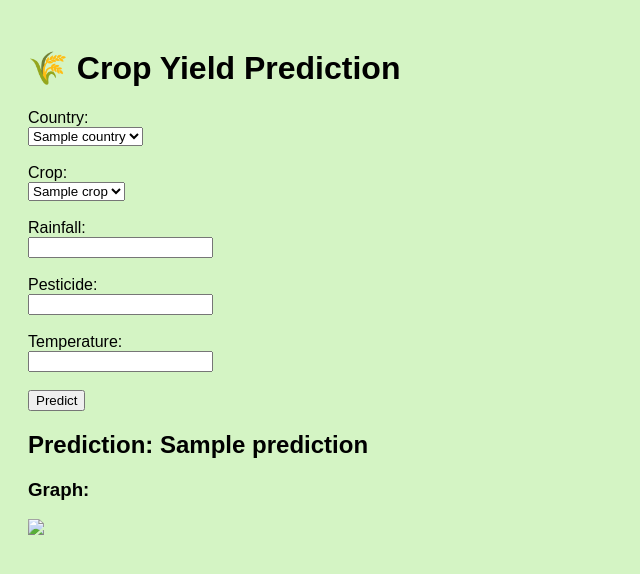
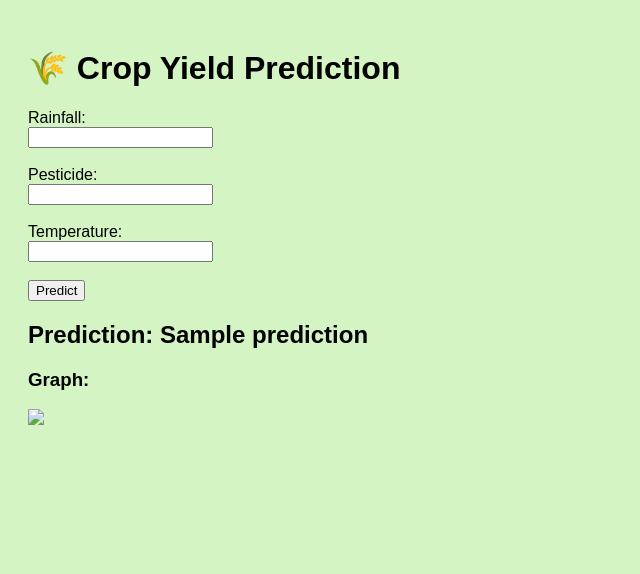
Before and after one commit to harshkabndhbd/crop-yield-prediction, a Flask app: template templates/index.html in a window 1280 px wide. Shown: the top 574 px of the page, without its empty margins (0-640 px from the left). Run offline with Flask 3, Linux system fonts and the light colour scheme; the template is opened without the code that fills it: most values are stand-ins (such as "Sample title", 1, 10 or a date in 2020).

Commit message:
final working fix

```diff
--- a/templates/index.html
+++ b/templates/index.html
@@ -8,20 +8,6 @@
     <h1>🌾 Crop Yield Prediction</h1>
 
     <form action="/predict" method="POST">
-
-        <label>Country:</label><br>
-        <select name="country" required>
-            {% for c in countries %}
-            <option value="{{c}}">{{c}}</option>
-            {% endfor %}
-        </select><br><br>
-
-        <label>Crop:</label><br>
-        <select name="crop" required>
-            {% for c in crops %}
-            <option value="{{c}}">{{c}}</option>
-            {% endfor %}
-        </select><br><br>
 
         <label>Rainfall:</label><br>
         <input type="number" name="rainfall" required><br><br>
@@ -35,6 +21,10 @@
         <button type="submit">Predict</button>
     </form>
 
+    {% if error %}
+        <p style="color:red;">{{ error }}</p>
+    {% endif %}
+
     {% if prediction %}
         <h2>Prediction: {{ prediction }}</h2>
     {% endif %}
```
